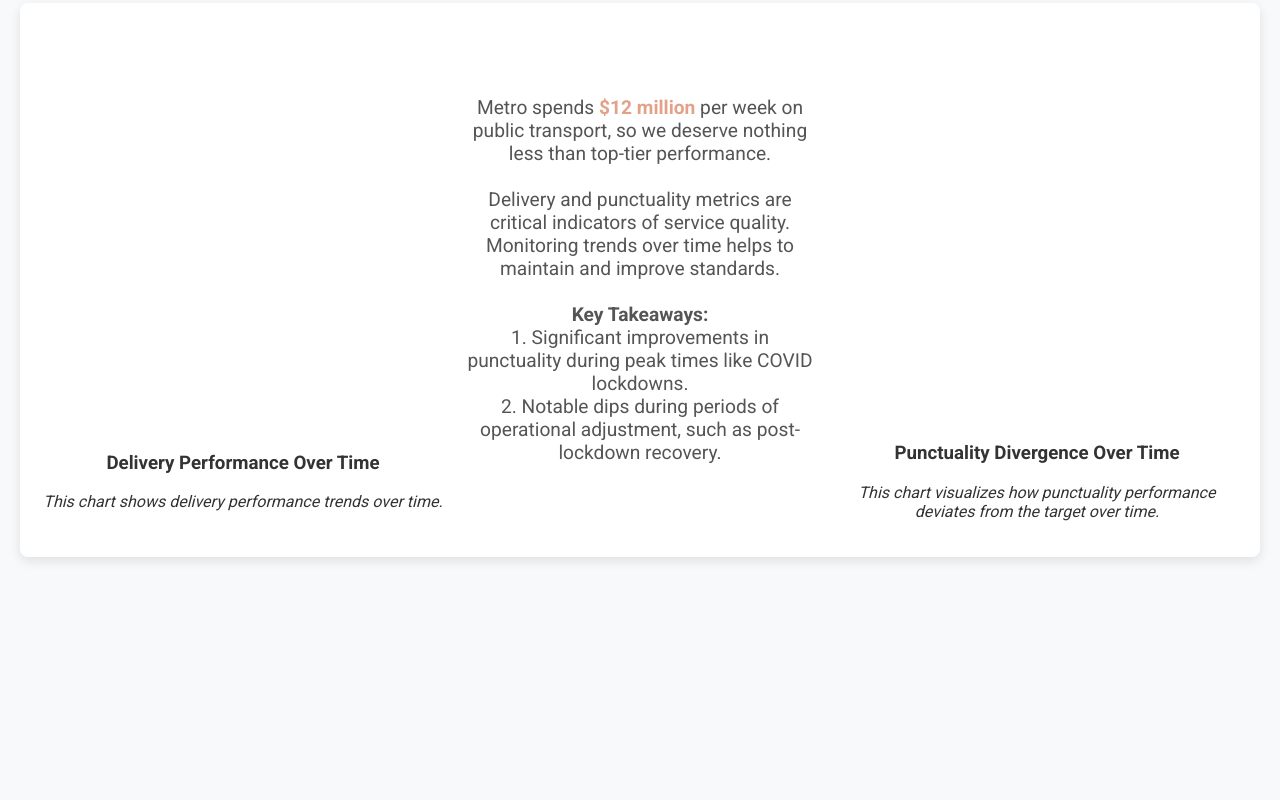
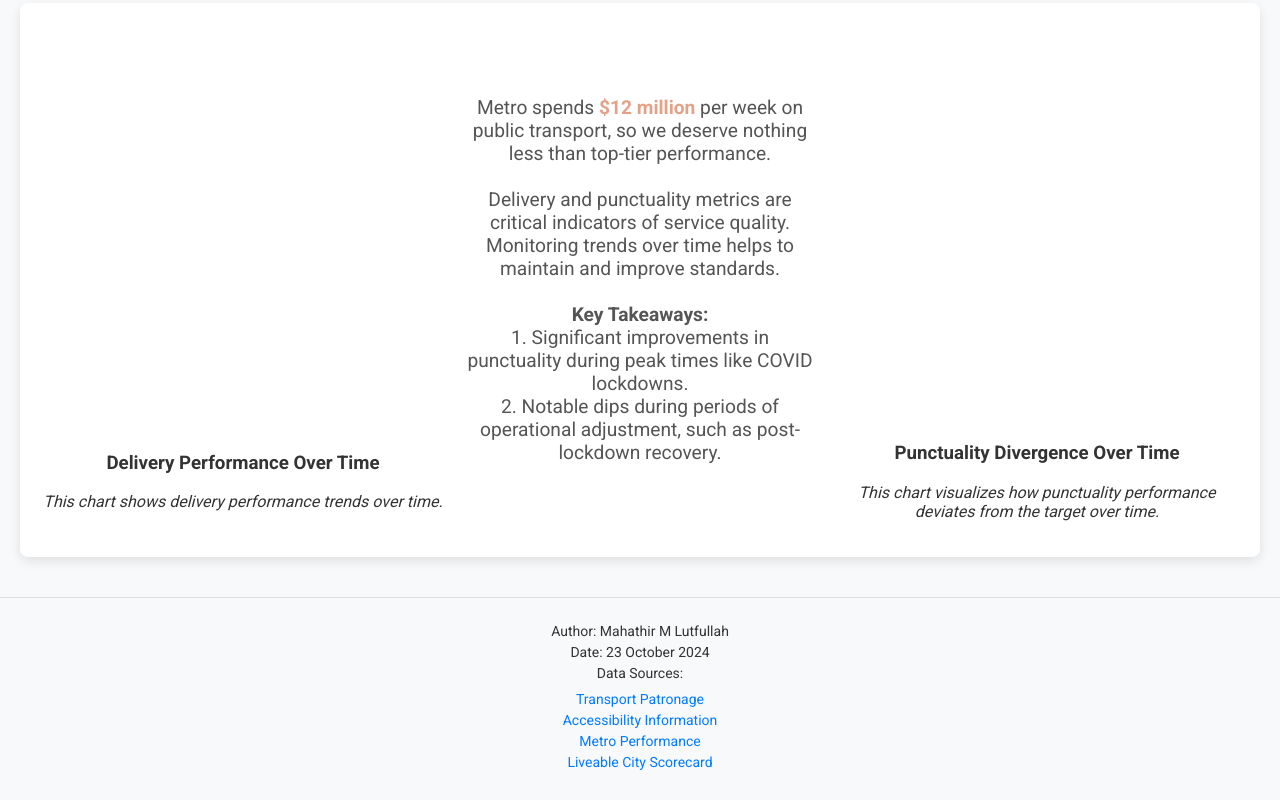
Before and after one commit to MahathirML/FIT3179_A2, a plain HTML site: page index.html in a window 1280 px wide. Shown: the part 2336-3136 px from the top of the page. Before the commit the page ends 2933 px from the top, so only its background shows below. Drawn offline with Linux system fonts and the light colour scheme; a script that the page names is missing.

Commit message:
Add metadata

```diff
--- a/css/styles.css
+++ b/css/styles.css
@@ -178,6 +178,39 @@ h2 {
 	margin-right: auto;      /* Center horizontally */
 	padding: 10px;
 }
+footer {
+    background-color: #f8f9fa;
+    padding: 20px;
+    text-align: center;
+    font-size: 14px;
+    color: #333;
+    border-top: 1px solid #ddd;
+}
+
+footer p {
+    margin: 5px 0;
+}
+
+footer ul {
+    list-style-type: none;
+    padding: 0;
+    margin: 10px 0;
+}
+
+footer ul li {
+    margin: 5px 0;
+}
+
+footer a {
+    text-decoration: none;
+    color: #007bff;
+}
+
+footer a:hover {
+    text-decoration: underline;
+    color: #0056b3;
+}
+
 
 /* Responsive Design */
 @media (max-width: 768px) {
--- a/index.html
+++ b/index.html
@@ -226,4 +226,17 @@
     vegaEmbed('#punctuality_chart', 'vega/punctuality_chart.vg.json', { actions: false }).catch(console.error);
   </script>
 </body>
+<footer>
+  <p>Author: Mahathir M Lutfullah</p>
+  <p>Date: 23 October 2024</p>
+  <p> </p>
+  <p>Data Sources:</p>
+  <ul>
+    <li><a href="https://www.vic.gov.au/transport-patronage">Transport Patronage</a></li>
+    <li><a href="https://discover.data.vic.gov.au/dataset/metro-train-stations-with-accessibility-information/resource/d0b1d808-e37d-40e7-a181-3efa38313f8d">Accessibility Information</a></li>
+    <li><a href="https://www.metrotrains.com.au/metro-performance/">Metro Performance</a></li>
+    <li><a href="https://cur.org.au/cms/wp-content/uploads/2018/09/melbourne-city-score-cards.pdf">Liveable City Scorecard</a></li>
+
+  </ul>
+</footer>
 </html>
```
